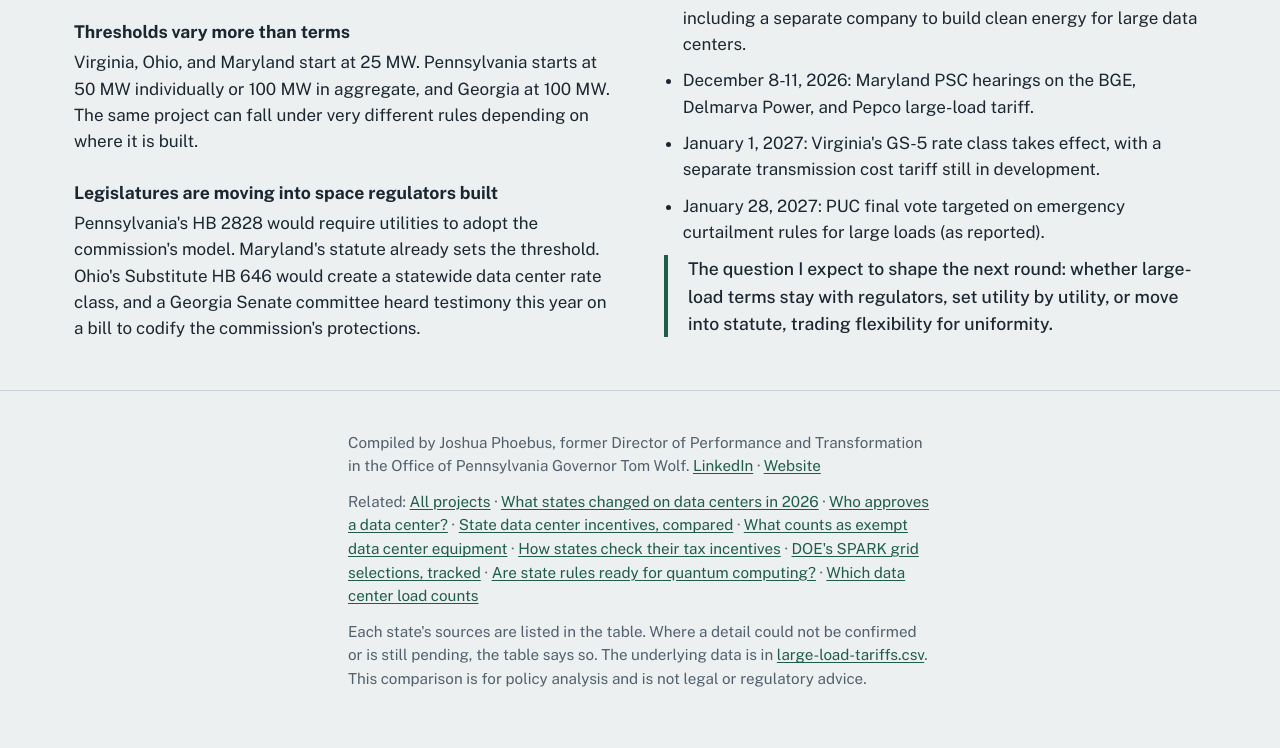
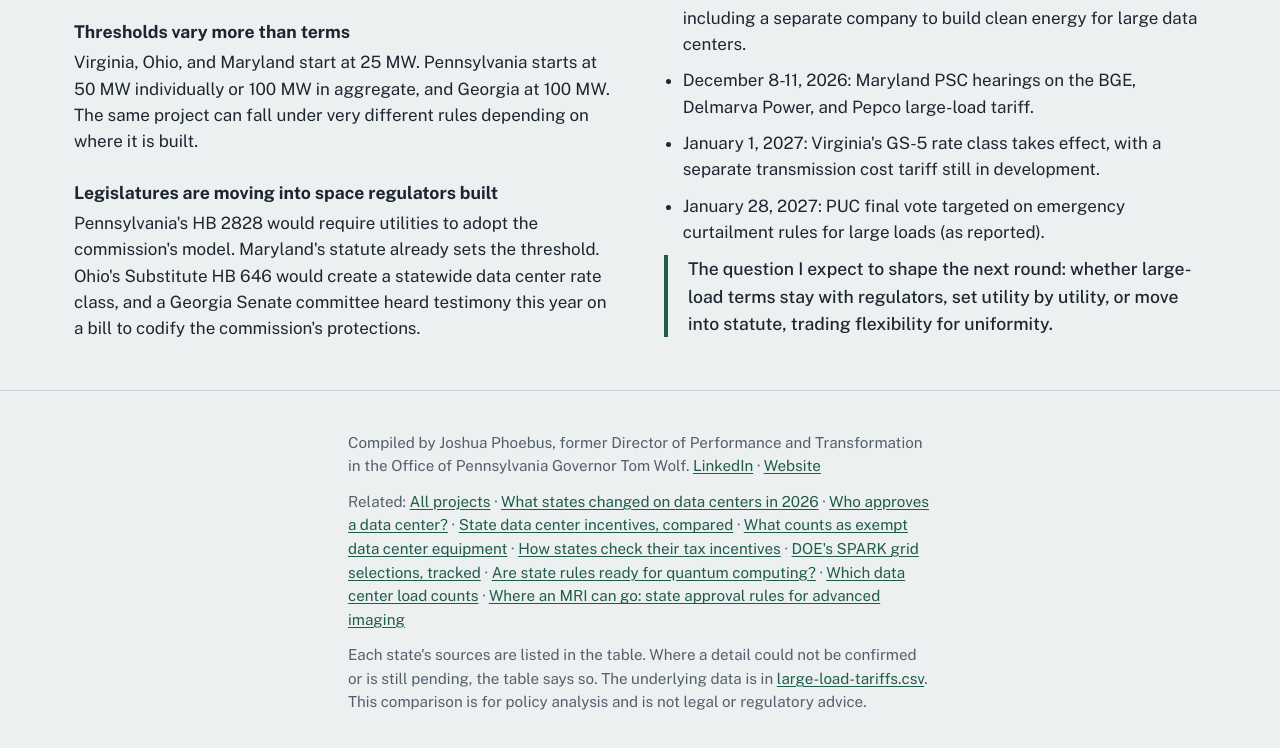
Before and after one commit to jphoebus/large-load-tariffs, a plain HTML site: page index.html in a window 1280 px wide. Shown: the part 5668-6416 px from the top of the page. Drawn offline with nearby package versions, Linux system fonts and the light colour scheme.

Commit message:
Add imaging access project to Related links (#19)
Claude-Session: https://claude.ai/code/session_017N5PQ2kDP9w9fzXsLa9Udd

Co-authored-by: Claude <noreply@anthropic.com>

```diff
--- a/index.html
+++ b/index.html
@@ -355,7 +355,7 @@
 <footer>
   <div class="wrap measure">
     <p>Compiled by Joshua Phoebus, former Director of Performance and Transformation in the Office of Pennsylvania Governor Tom Wolf. <a href="https://www.linkedin.com/in/joshuaphoebus">LinkedIn</a> · <a href="https://www.joshuaphoebusllc.com">Website</a></p>
-    <p>Related: <a href="https://jphoebus.github.io/">All projects</a> · <a href="https://jphoebus.github.io/data-center-legislation-2026/">What states changed on data centers in 2026</a> · <a href="https://jphoebus.github.io/data-center-siting/">Who approves a data center?</a> · <a href="https://jphoebus.github.io/state-incentive-comparison/">State data center incentives, compared</a> · <a href="https://jphoebus.github.io/data-center-exempt-equipment/">What counts as exempt data center equipment</a> · <a href="https://jphoebus.github.io/tax-incentive-evaluation/">How states check their tax incentives</a> · <a href="https://jphoebus.github.io/spark-grid-tracker/">DOE's SPARK grid selections, tracked</a> · <a href="https://jphoebus.github.io/quantum-readiness/">Are state rules ready for quantum computing?</a> · <a href="https://jphoebus.github.io/large-load-screening/">Which data center load counts</a></p>
+    <p>Related: <a href="https://jphoebus.github.io/">All projects</a> · <a href="https://jphoebus.github.io/data-center-legislation-2026/">What states changed on data centers in 2026</a> · <a href="https://jphoebus.github.io/data-center-siting/">Who approves a data center?</a> · <a href="https://jphoebus.github.io/state-incentive-comparison/">State data center incentives, compared</a> · <a href="https://jphoebus.github.io/data-center-exempt-equipment/">What counts as exempt data center equipment</a> · <a href="https://jphoebus.github.io/tax-incentive-evaluation/">How states check their tax incentives</a> · <a href="https://jphoebus.github.io/spark-grid-tracker/">DOE's SPARK grid selections, tracked</a> · <a href="https://jphoebus.github.io/quantum-readiness/">Are state rules ready for quantum computing?</a> · <a href="https://jphoebus.github.io/large-load-screening/">Which data center load counts</a> · <a href="https://jphoebus.github.io/imaging-access/">Where an MRI can go: state approval rules for advanced imaging</a></p>
     <p>Each state's sources are listed in the table. Where a detail could not be confirmed or is still pending, the table says so. The underlying data is in <a href="large-load-tariffs.csv">large-load-tariffs.csv</a>. This comparison is for policy analysis and is not legal or regulatory advice.</p>
   </div>
 </footer>
```
